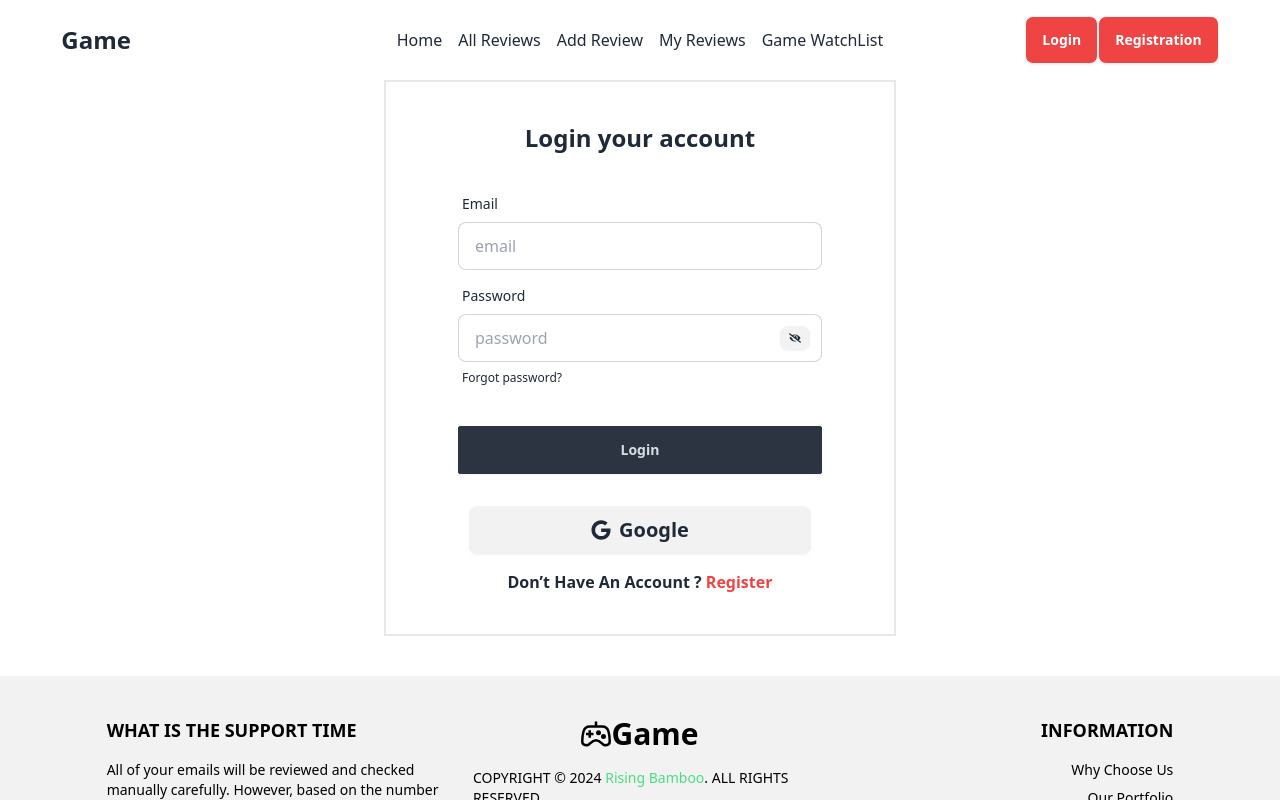
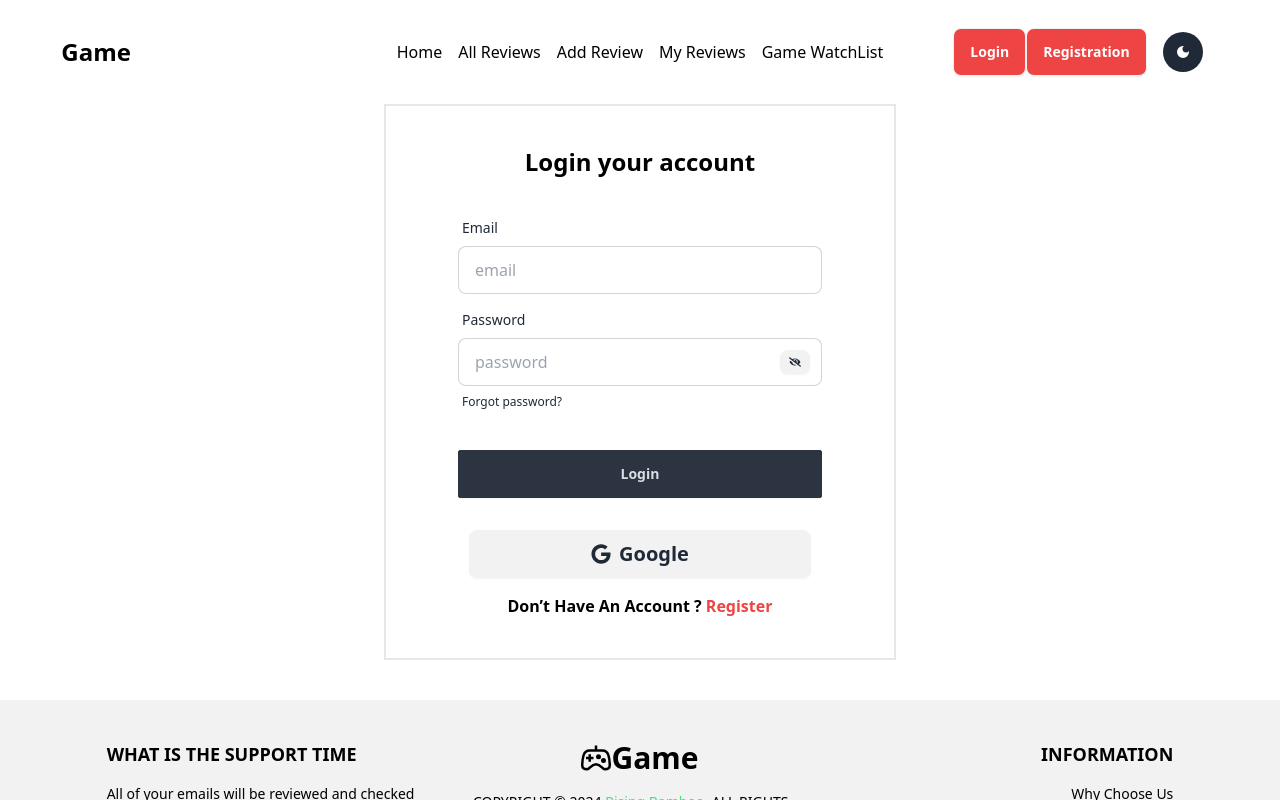
Before and after one commit to Takmim00/Chill-gamer-client, a React (Vite) app: page /login in a window 1280 px wide. Shown: the top 800 px of the page. Built offline with nearby package versions, Linux system fonts and the light colour scheme; no server answers.

Commit message:
dark and light theme toggole added

```diff
--- a/src/components/Home.jsx
+++ b/src/components/Home.jsx
@@ -1,10 +1,11 @@
+import React from "react";
 import { useLoaderData } from "react-router-dom";
 import Banner from "./Banner";
 import HighestRatedGame from "./HighestRatedGame";
 
 
 const Home = () => {
-    const review = useLoaderData()
+  const review = useLoaderData();
   return (
     <div>
       <Banner></Banner>
--- a/src/components/Navbar.jsx
+++ b/src/components/Navbar.jsx
@@ -1,9 +1,22 @@
 import { useContext } from "react";
 import { Link, NavLink } from "react-router-dom";
 import { authContext } from "../providers/AuthProvider";
+import { useState, useEffect } from "react";
+import './home.css';
+import { MdDarkMode } from "react-icons/md";
+import { MdOutlineLightMode } from "react-icons/md";
 
 const Navbar = () => {
   const { user, logout } = useContext(authContext);
+  const [theme, setTheme] = useState(localStorage.getItem("theme") || "light");
+    useEffect(() => {
+        document.body.className = theme === "dark" ? "dark-theme" : "light-theme";
+        localStorage.setItem("theme", theme);
+    }, [theme]);
+
+    const toggleTheme = () => {
+        setTheme((prevTheme) => (prevTheme === "light" ? "dark" : "light"));
+    };
 
   return (
     <div className="navbar py-4 w-11/12 mx-auto">
@@ -118,6 +131,14 @@ const Navbar = () => {
             </button>
           </div>
         )}
+        <div className="flex justify-end p-4">
+                <button
+                    onClick={toggleTheme}
+                    className="px-3 py-3 rounded-full bg-gray-800 text-white dark:bg-gray-300 dark:text-black transition-colors"
+                >
+                    {theme === "light" ? <MdDarkMode/> : <MdOutlineLightMode/>}
+                </button>
+            </div>
       </div>
     </div>
   );
--- /dev/null
+++ b/src/components/home.css
@@ -0,0 +1,15 @@
+/* styles.css */
+body.light-theme {
+    background-color: #ffffff;
+    color: #000000;
+}
+
+body.dark-theme {
+    background-color: #121212;
+    color: #ffffff;
+}
+
+/* Optional: Transition for smooth theme change */
+body {
+    transition: background-color 0.3s, color 0.3s;
+}
```
Lines whose indentation alone changed are shown as unchanged.
